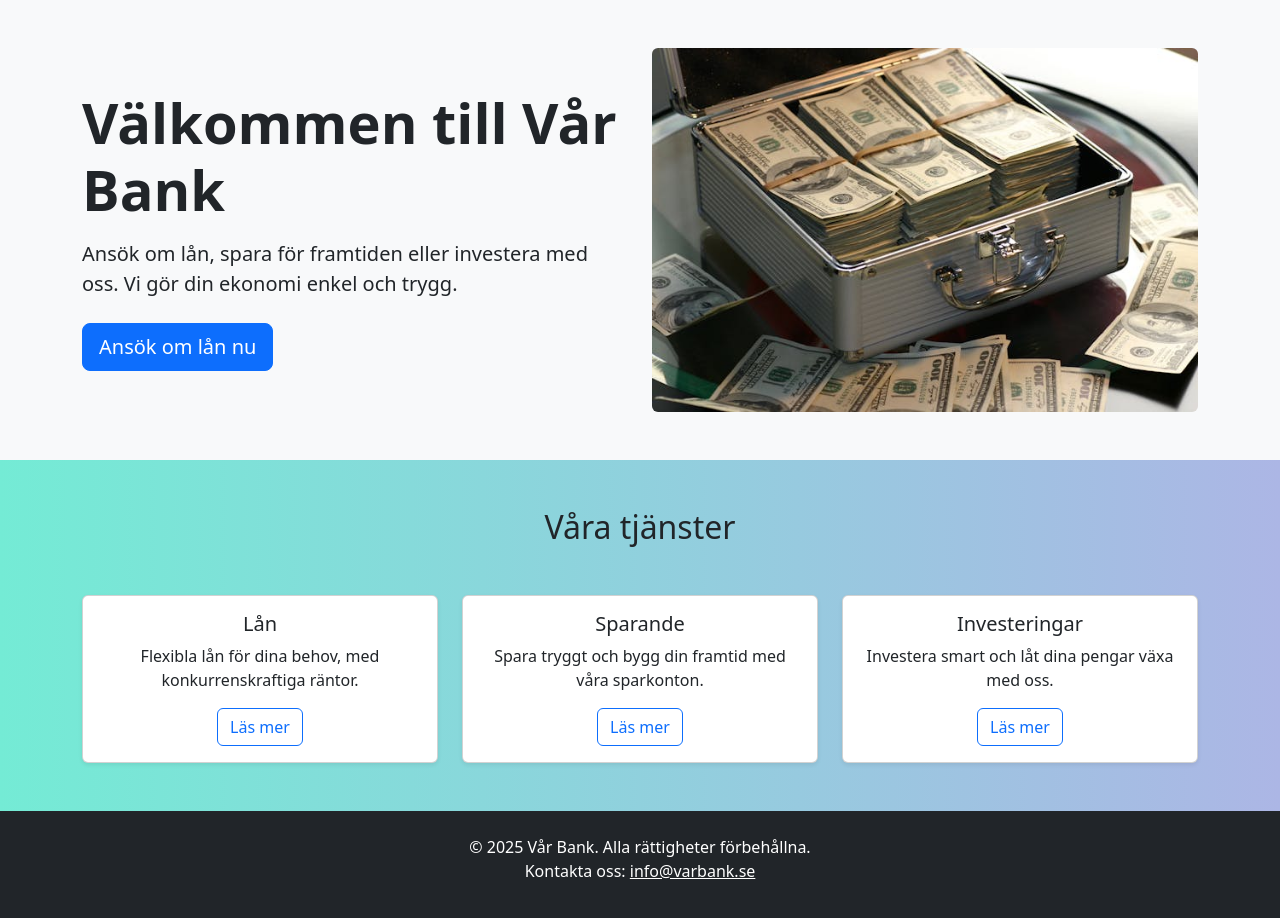
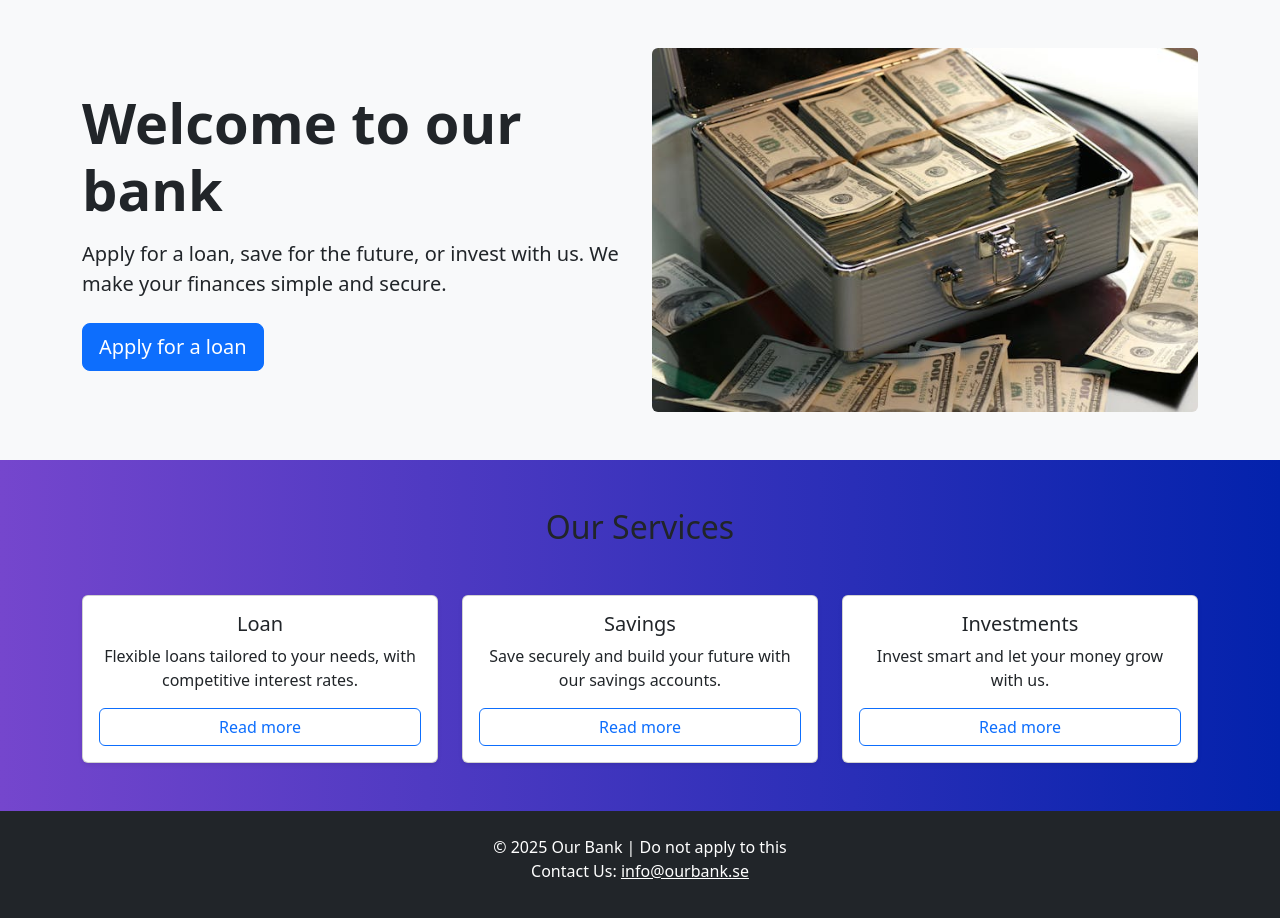
Before and after one commit to tombenrex/LoanApp, a React (Vite) app: page / in a window 1280 px wide. Shown: the top 918 px of the page. Built offline with nearby package versions, Linux system fonts and the light colour scheme.

Commit message:
FIx size and text

```diff
--- a/src/App.css
+++ b/src/App.css
@@ -1,4 +1,4 @@
 body {
-  background: linear-gradient(to right, #74ebd5, #acb6e5);
+  background: linear-gradient(to right, #7546cd, #0322ac);
   min-height: 100vh;
 }
--- a/src/components/form/LoanForm.jsx
+++ b/src/components/form/LoanForm.jsx
@@ -149,7 +149,7 @@ const LoanForm = () => {
             <div className='d-grid'>
               <button
                 type='submit'
-                className='btn btn-primary'
+                className='btn btn-primary mb-2'
                 disabled={loading}
               >
                 {loading ? (
--- a/src/components/main/Home.jsx
+++ b/src/components/main/Home.jsx
@@ -1,38 +1,19 @@
-// import { Link } from 'react-router-dom';
-
-// export default function Home() {
-//   return (
-//     <div className='container mt-5 text-center'>
-//       <h1>Välkommen till LoanApp</h1>
-//       <p>
-//         Fyll i vårt låneformulär för att ansöka om ett lån snabbt och enkelt.
-//       </p>
-//       <Link to='/loan' className='btn btn-primary btn-lg'>
-//         Gå till låneformuläret
-//       </Link>
-//     </div>
-//   );
-// }
-
 import { Link } from 'react-router-dom';
 
 export default function Home() {
   return (
     <div className='d-flex flex-column min-vh-100'>
-      {/* Hero Section */}
       <section className='bg-light py-5'>
         <div className='container'>
           <div className='row align-items-center'>
             <div className='col-md-6 text-center text-md-start'>
-              <h1 className='display-4 fw-bold mb-3'>
-                Välkommen till Vår Bank
-              </h1>
+              <h1 className='display-4 fw-bold mb-3'>Welcome to our bank</h1>
               <p className='lead mb-4'>
-                Ansök om lån, spara för framtiden eller investera med oss. Vi
-                gör din ekonomi enkel och trygg.
+                Apply for a loan, save for the future, or invest with us. We
+                make your finances simple and secure.
               </p>
               <Link to='/loan' className='btn btn-primary btn-lg'>
-                Ansök om lån nu
+                Apply for a loan
               </Link>
             </div>
             <div className='col-md-6 d-none d-md-block'>
@@ -46,50 +27,48 @@ export default function Home() {
         </div>
       </section>
 
-      {/* Services Section */}
       <section className='py-5'>
         <div className='container'>
-          <h2 className='text-center mb-5'>Våra tjänster</h2>
+          <h2 className='text-center mb-5'>Our Services</h2>
           <div className='row g-4'>
             <div className='col-md-4'>
               <div className='card h-100 shadow-sm text-center'>
-                <div className='card-body'>
-                  <i className='bi bi-piggy-bank fs-1 mb-3 text-primary'></i>
-                  <h5 className='card-title'>Lån</h5>
+                <div className='card-body d-flex justify-content-between flex-column'>
+                  <h5 className='card-title'>Loan</h5>
                   <p className='card-text'>
-                    Flexibla lån för dina behov, med konkurrenskraftiga räntor.
+                    Flexible loans tailored to your needs, with competitive
+                    interest rates.
                   </p>
                   <Link to='/loan' className='btn btn-outline-primary'>
-                    Läs mer
+                    Read more
                   </Link>
                 </div>
               </div>
             </div>
             <div className='col-md-4'>
               <div className='card h-100 shadow-sm text-center'>
-                <div className='card-body'>
-                  <i className='bi bi-wallet2 fs-1 mb-3 text-primary'></i>
-                  <h5 className='card-title'>Sparande</h5>
+                <div className='card-body d-flex justify-content-between flex-column'>
+                  <h5 className='card-title'>Savings</h5>
                   <p className='card-text'>
-                    Spara tryggt och bygg din framtid med våra sparkonton.
+                    Save securely and build your future with our savings
+                    accounts.
                   </p>
-                  <a href='#' className='btn btn-outline-primary'>
-                    Läs mer
-                  </a>
+                  <Link to='/loan' className='btn btn-outline-primary'>
+                    Read more
+                  </Link>
                 </div>
               </div>
             </div>
             <div className='col-md-4'>
               <div className='card h-100 shadow-sm text-center'>
-                <div className='card-body'>
-                  <i className='bi bi-graph-up fs-1 mb-3 text-primary'></i>
-                  <h5 className='card-title'>Investeringar</h5>
+                <div className='card-body d-flex justify-content-between flex-column'>
+                  <h5 className='card-title'>Investments</h5>
                   <p className='card-text'>
-                    Investera smart och låt dina pengar växa med oss.
+                    Invest smart and let your money grow with us.
                   </p>
-                  <a href='#' className='btn btn-outline-primary'>
-                    Läs mer
-                  </a>
+                  <Link to='/loan' className='btn btn-outline-primary'>
+                    Read more
+                  </Link>
                 </div>
               </div>
             </div>
@@ -97,16 +76,13 @@ export default function Home() {
         </div>
       </section>
 
-      {/* Footer */}
       <footer className='bg-dark text-white py-4 mt-auto'>
         <div className='container text-center'>
-          <p className='mb-0'>
-            &copy; 2025 Vår Bank. Alla rättigheter förbehållna.
-          </p>
+          <p className='mb-0'>&copy; 2025 Our Bank | Do not apply to this</p>
           <p>
-            Kontakta oss:{' '}
+            Contact Us:{' '}
             <a href='mailto:info@varbank.se' className='text-white'>
-              info@varbank.se
+              info@ourbank.se
             </a>
           </p>
         </div>
```
